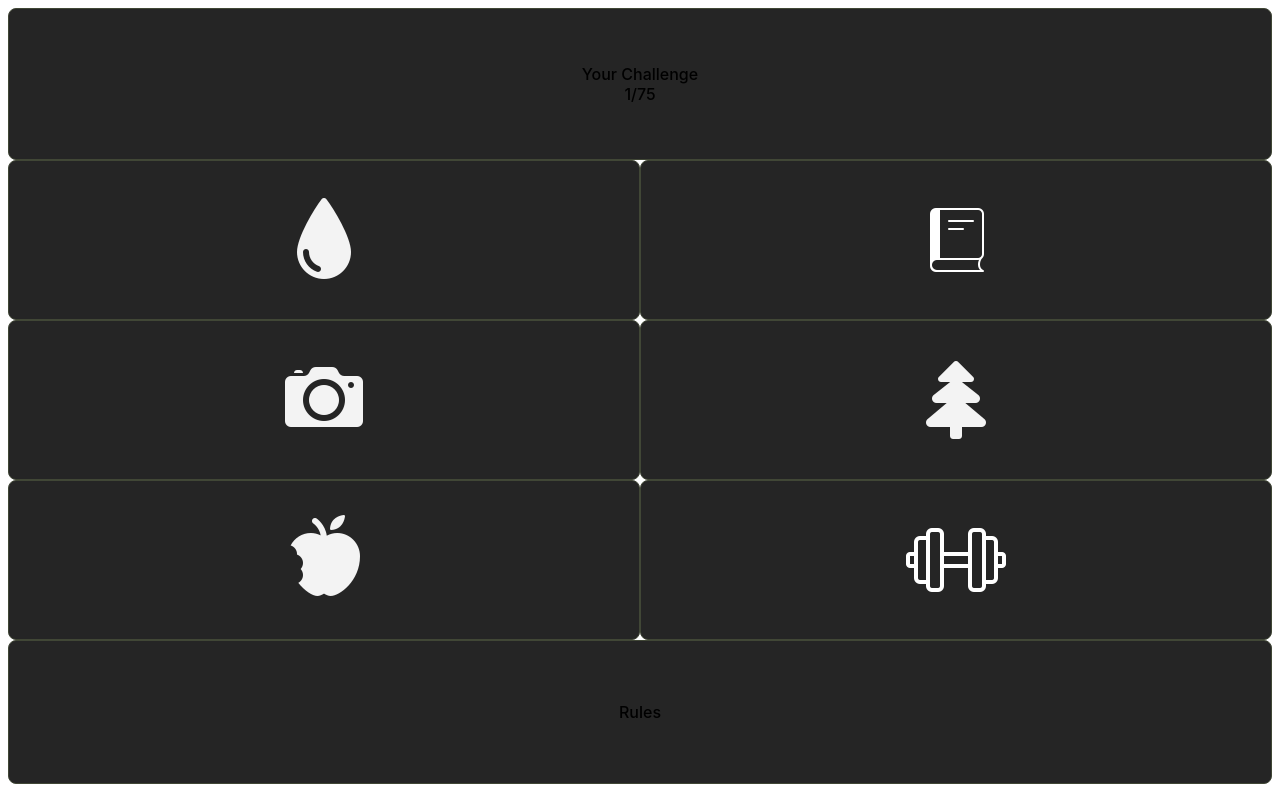
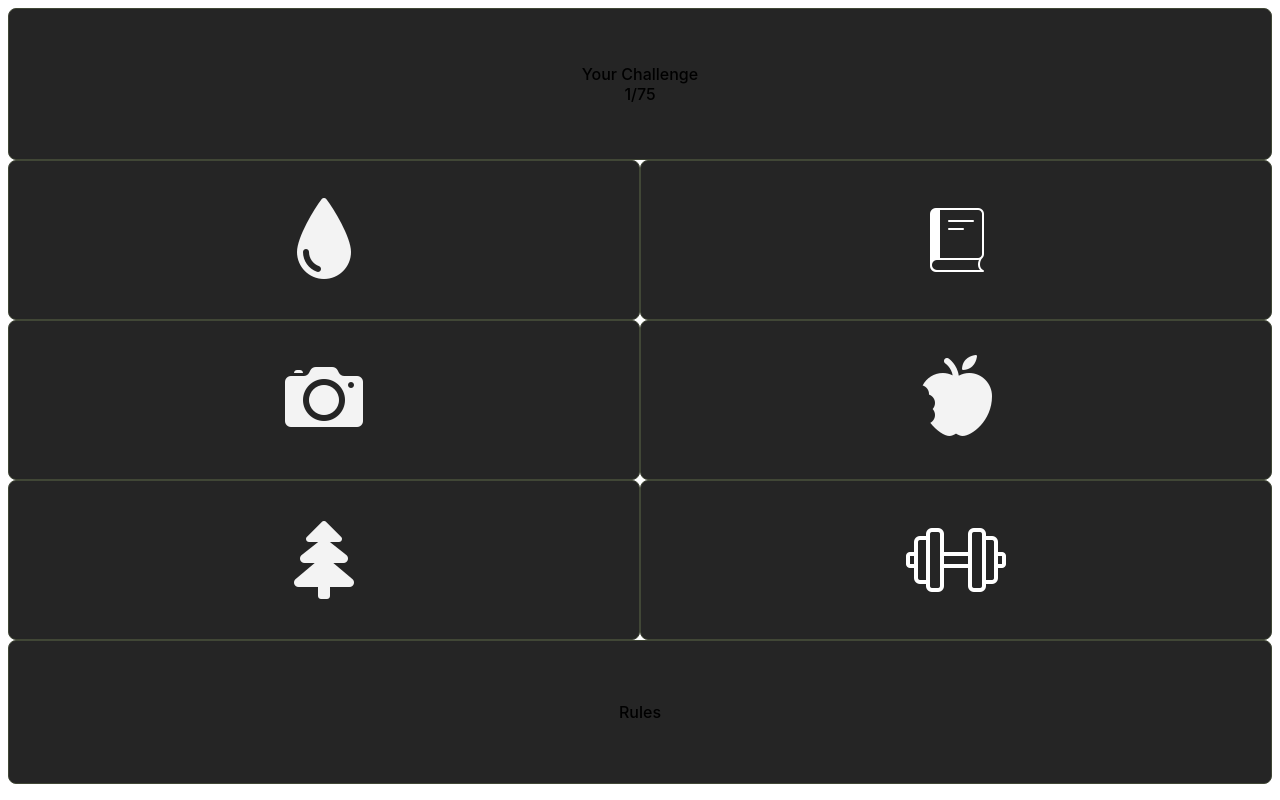
Before and after one commit to robbiemwoolf/75hard, a React (Vite) app: page / in a window 1280 px wide. Built offline with nearby package versions, Linux system fonts and the light colour scheme.

Commit message:
fixed mislabeled background-images

```diff
--- a/src/goal.css
+++ b/src/goal.css
@@ -22,13 +22,13 @@
 }
 
 .fourLogo {
-    background-image: url('../public/Tree.png');
+    background-image: url('../public/Apple.png');
     background-repeat: no-repeat;
     background-position: center;
 }
 
 .fiveLogo {
-    background-image: url('../public/Apple.png');
+    background-image: url('../public/Tree.png');
     background-repeat: no-repeat;
     background-position: center;
 }
```
